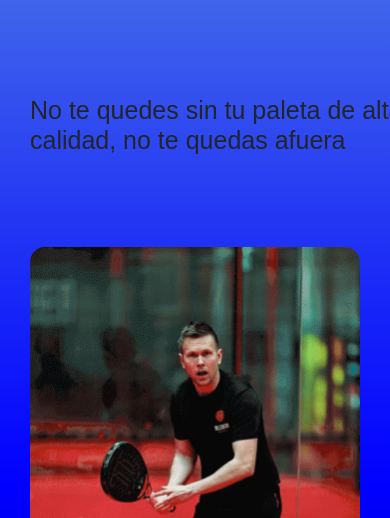
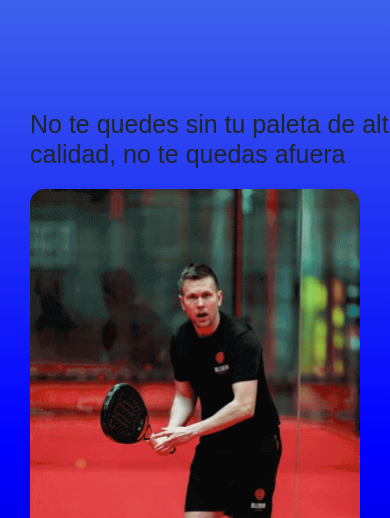
Before and after one commit to Nicoottaviano/segunda-preentrega, a plain HTML site: page index.html in a window 390 px wide. Shown: the part 326-844 px from the top of the page. Drawn offline with nearby package versions, Linux system fonts and the light colour scheme.

Commit message:
casi listo

```diff
--- a/css/style.css
+++ b/css/style.css
@@ -87,27 +87,28 @@ header{
 
 .main{
     max-width: 1200px;
-    height: calc(100vh + 30vw);
+    height: calc(90vh + 30vw);
     padding: 20px;
     padding-top: 100px;
     margin: auto;
     display: flex;
     justify-content: space-around;
-    margin-top: 60px;
+    margin-top: 50px;
 }
 
 
 .text-informacion-main{
     width: 50%;
-    margin-top:250px;
+
 }
 .text-informacion-main h1{
     font-size: 50px;
+    margin-top: 90px;
 
 }
 .text-informacion-main p{
     font-size: 18px;
-    margin-top: 25px;
+
 }
 
 .boton-main{
@@ -346,6 +347,7 @@ section{
         overflow: hidden;
         z-index: 110;
     }
+
     .text-informacion-main p{
         display: none;
 
@@ -396,7 +398,7 @@ section{
    }
    .main h1{
     width: 380px;
-    margin-top: 150px;
+    margin-top: 210px;
    }
 
    .media-main img{
```
